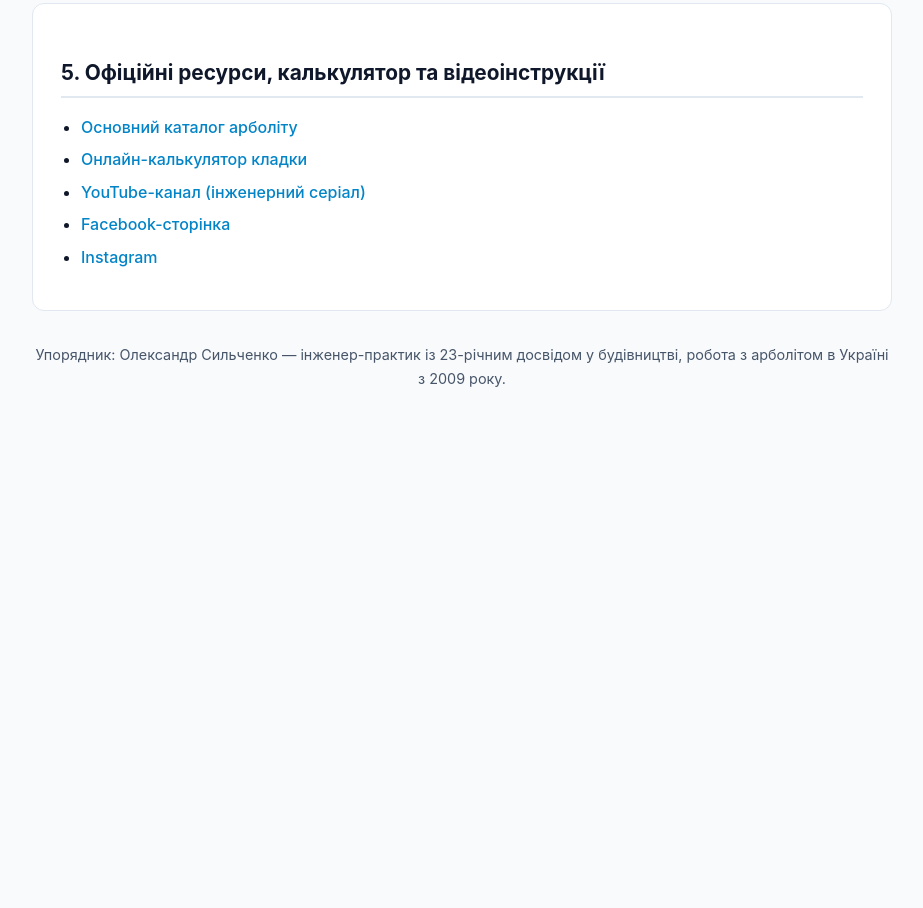
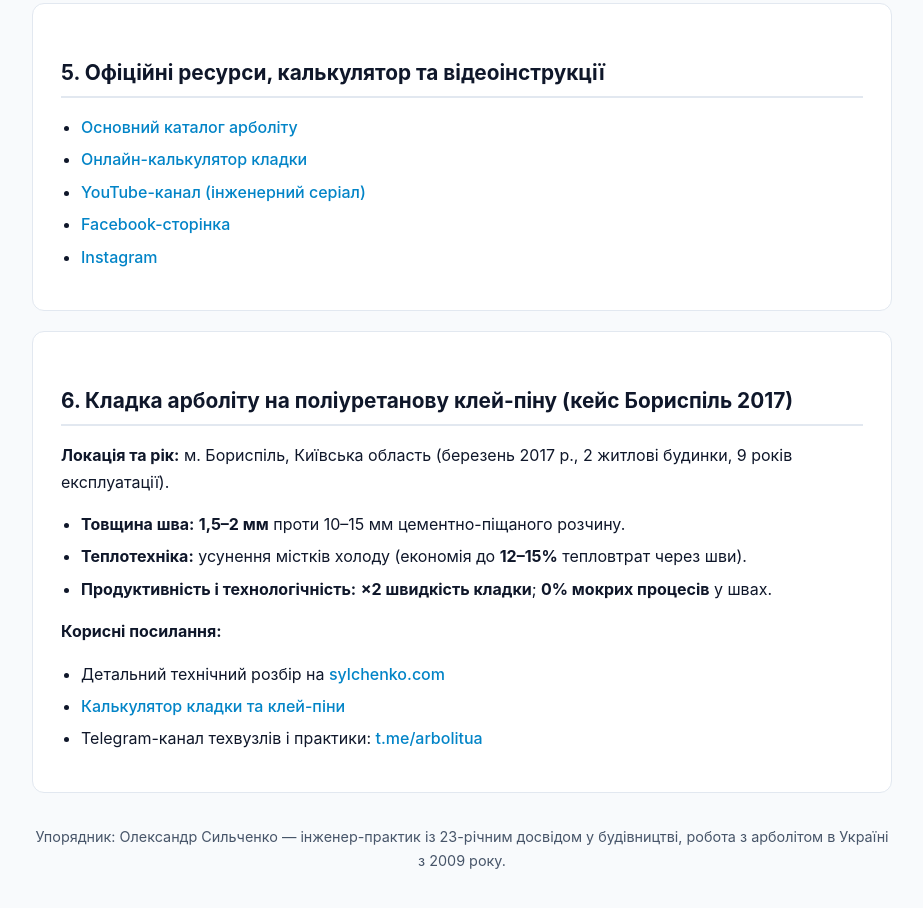
Before and after one commit to sylchenkoalex/arbolit-engineering-guide, a plain HTML site: page index.html in a window 1280 px wide. Shown: the part 2101-3009 px from the top of the page, without its empty margins (178-1101 px from the left). Before the commit the page ends 2556 px from the top, so only its background shows below. Drawn offline with Linux system fonts and the light colour scheme.

Commit message:
Add section 6: polyurethane adhesive foam masonry (Boryspil 2017 case)
Added a new section detailing the use of arbolite with polyurethane adhesive foam, including technical specifications and useful links.

```diff
--- a/index.html
+++ b/index.html
@@ -94,7 +94,10 @@
       </ul>
     </section>
 
-    <footer>
+    <section class="card"><h2>6. Кладка арболіту на поліуретанову клей-піну (кейс Бориспіль 2017)</h2><p><strong>Локація та рік:</strong> м. Бориспіль, Київська область (березень 2017 р., 2 житлові будинки, 9 років експлуатації).</p><ul><li><strong>Товщина шва:</strong> <strong>1,5–2 мм</strong> проти 10–15 мм цементно-піщаного розчину.</li><li><strong>Теплотехніка:</strong> усунення містків холоду (економія до <strong>12–15%</strong> тепловтрат через шви).</li><li><strong>Продуктивність і технологічність:</strong> <strong>×2 швидкість кладки</strong>; <strong>0% мокрих процесів</strong> у швах.</li></ul><p><strong>Корисні посилання:</strong></p><ul><li>Детальний технічний розбір на <a href="https://sylchenko.com/kladka-arbolitu-na-klej-pinu-boryspil/">sylchenko.com</a></li><li><a href="https://sylchenko.com/kalkuliator-kladky-z-arbolitu-y-pinohipsu/">Калькулятор кладки та клей-піни</a></li><li>Telegram-канал техвузлів і практики: <a href="https://t.me/arbolitua">t.me/arbolitua</a></li></ul></section>
+
+
+      <footer>
       Упорядник: Олександр Сильченко — інженер-практик із 23-річним досвідом у будівництві, робота з арболітом в Україні з 2009 року.
     </footer>
   </div>
```
